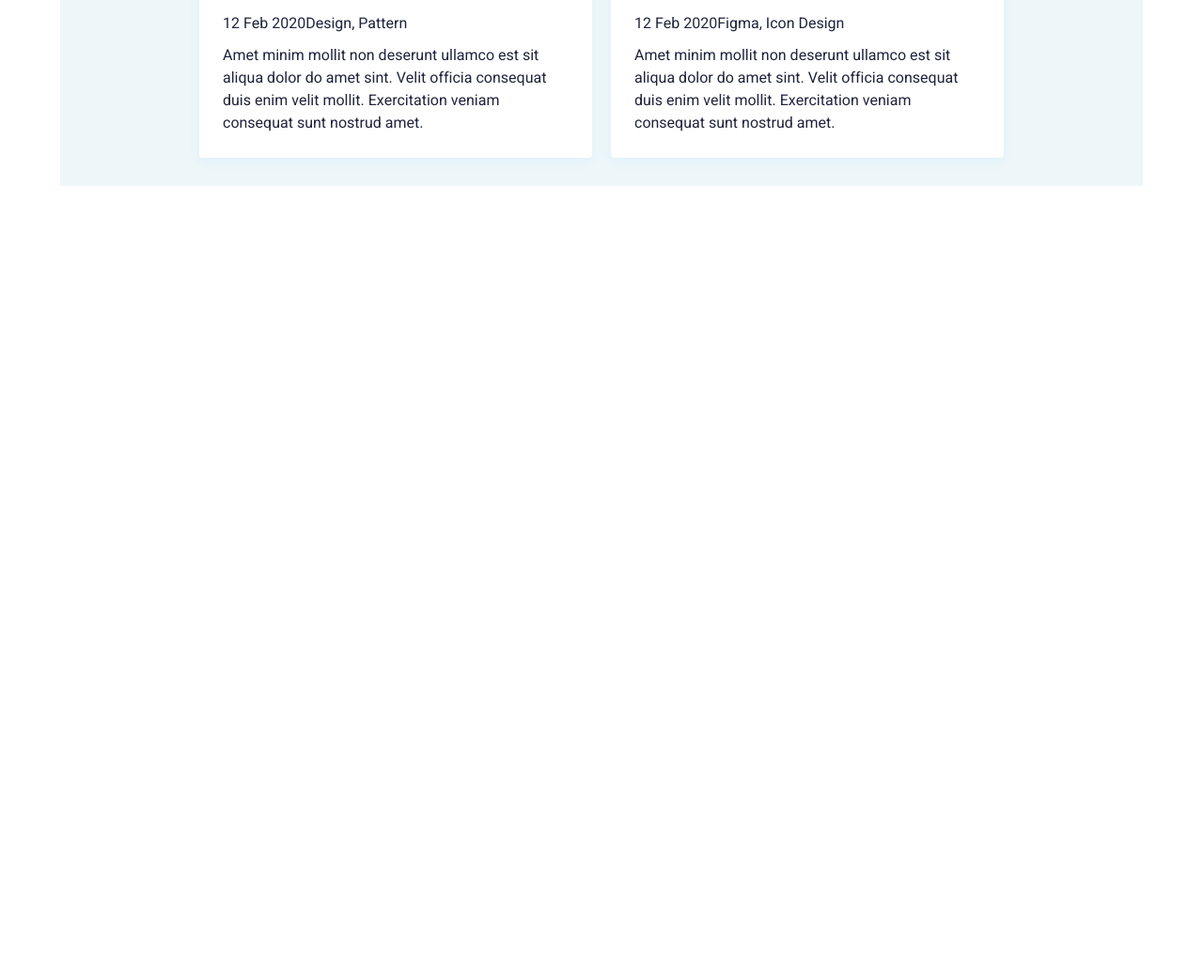
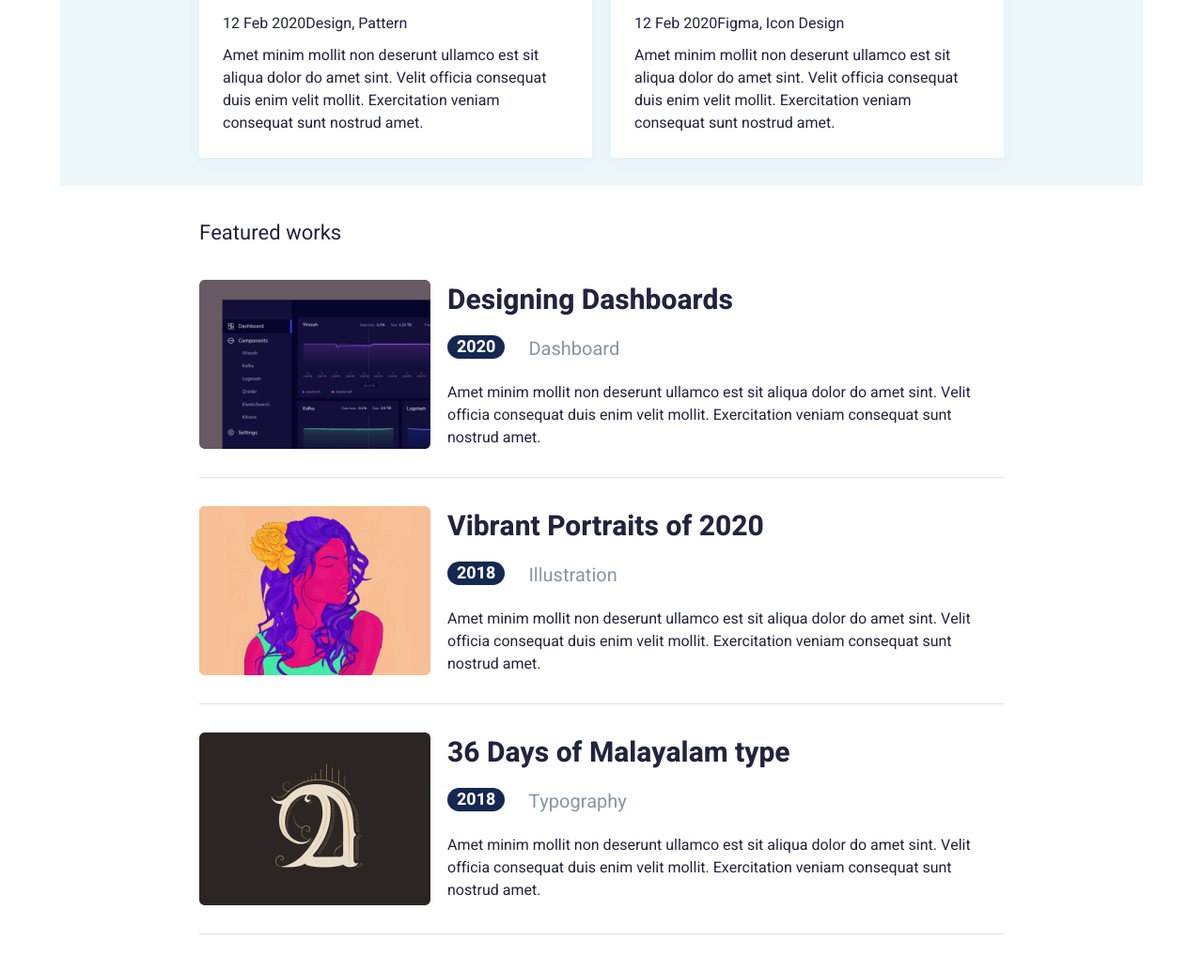
Before and after one commit to DariaGrekova/portfolio_template, a website: page docs/index.html in a window 1280 px wide. Shown: the part 838-1872 px from the top of the page at 94% size. Before the commit the page ends 1182 px from the top, so only its background shows below. Drawn offline with Linux system fonts and the light colour scheme.

Commit message:
created featured-works section for desktop

```diff
--- /dev/null
+++ b/app/scss/blocks/featured-works.scss
@@ -0,0 +1,62 @@
+.featured-works {
+  padding: 0 148px;
+
+  &__title {
+    margin: 20px 0;
+  }
+
+  &__works {
+  }
+}
+
+.work {
+  display: flex;
+  margin-bottom: 30px;
+  padding-bottom: 30px;
+  border-bottom: 1px solid #e0e0e0;
+
+  &__preview {
+  }
+
+  &__img {
+  }
+
+  &__content {
+    padding: 0 18px;
+  }
+
+  &__title {
+    margin-bottom: 15px;
+    font-weight: 700;
+    font-size: 30px;
+    line-height: 44px;
+  }
+
+  &__info {
+    display: flex;
+    padding-bottom: 20px;
+
+    &_year {
+      margin-right: 25px;
+      padding: 0 10px;
+      height: 25px;
+      font-weight: 900;
+      font-size: 18px;
+      line-height: 25px;
+      color: #ffffff;
+      background: #142850;
+      border-radius: 16px;
+    }
+
+    &_type {
+      font-size: 20px;
+      line-height: 29px;
+      color: #8695a4;
+    }
+  }
+
+  &__description {
+    font-size: 16px;
+    line-height: 24px;
+  }
+}
--- a/app/scss/main.scss
+++ b/app/scss/main.scss
@@ -6,9 +6,9 @@
 @import "blocks/header";
 @import "blocks/hello-page";
 @import "blocks/recent-posts";
+@import "blocks/featured-works";
 
 .container {
   max-width: 1152px;
   margin: 104px auto 146px;
-  //  padding: 0 148px;
 }
--- a/docs/index.html
+++ b/docs/index.html
@@ -4,7 +4,7 @@
     <meta charset="UTF-8" />
     <meta name="viewport" content="width=device-width, initial-scale=1.0" />
     <title>Document</title>
-    <link rel="stylesheet" href="css/main.css?t=1653206468628" />
+    <link rel="stylesheet" href="css/main.css?t=1653210906408" />
   </head>
 
   <body class="dark">
@@ -78,6 +78,71 @@
   </article>
 </section>
 
+      <section class="featured-works">
+  <div class="featured-works__title">
+    <h2 class="subtitle">Featured works</h2>
+  </div>
+  <article class="featured-works__works">
+    <div class="work">
+      <div class="work__preview">
+        <img class="work__img" src="../../img/work_1.png" alt="Превью" />
+      </div>
+      <div class="work__content">
+        <h3 class="work__title">Designing Dashboards</h3>
+        <div class="work__info">
+          <div class="work__info_year">2020</div>
+          <div class="work__info_type">Dashboard</div>
+        </div>
+        <div class="work__description">
+          <p>
+            Amet minim mollit non deserunt ullamco est sit aliqua dolor do amet
+            sint. Velit officia consequat duis enim velit mollit. Exercitation
+            veniam consequat sunt nostrud amet.
+          </p>
+        </div>
+      </div>
+    </div>
+    <div class="work">
+      <div class="work__preview">
+        <img class="work__img" src="../../img/work_2.png" alt="Превью" />
+      </div>
+      <div class="work__content">
+        <h3 class="work__title">Vibrant Portraits of 2020</h3>
+        <div class="work__info">
+          <div class="work__info_year">2018</div>
+          <div class="work__info_type">Illustration</div>
+        </div>
+        <div class="work__description">
+          <p>
+            Amet minim mollit non deserunt ullamco est sit aliqua dolor do amet
+            sint. Velit officia consequat duis enim velit mollit. Exercitation
+            veniam consequat sunt nostrud amet.
+          </p>
+        </div>
+      </div>
+    </div>
+    <div class="work">
+      <div class="work__preview">
+        <img class="work__img" src="../../img/work_3.png" alt="Превью" />
+      </div>
+      <div class="work__content">
+        <h3 class="work__title">36 Days of Malayalam type</h3>
+        <div class="work__info">
+          <div class="work__info_year">2018</div>
+          <div class="work__info_type">Typography</div>
+        </div>
+        <div class="work__description">
+          <p>
+            Amet minim mollit non deserunt ullamco est sit aliqua dolor do amet
+            sint. Velit officia consequat duis enim velit mollit. Exercitation
+            veniam consequat sunt nostrud amet.
+          </p>
+        </div>
+      </div>
+    </div>
+  </article>
+</section>
+
     </div>
   </body>
 </html>
```
Also changed, not shown: app/html/blocks/featured-works.html (added, +64 -0 lines), app/html/index.html (+1 -0 lines), app/img/work_1.png (added), app/img/work_2.png (added), app/img/work_3.png (added), docs/css/main.css, docs/img/work_1.avif (added), docs/img/work_1.png (added), docs/img/work_1.webp (added), docs/img/work_2.avif (added), docs/img/work_2.png (added), docs/img/work_2.webp (added), docs/img/work_3.avif (added), docs/img/work_3.png (added), 1 more files.
